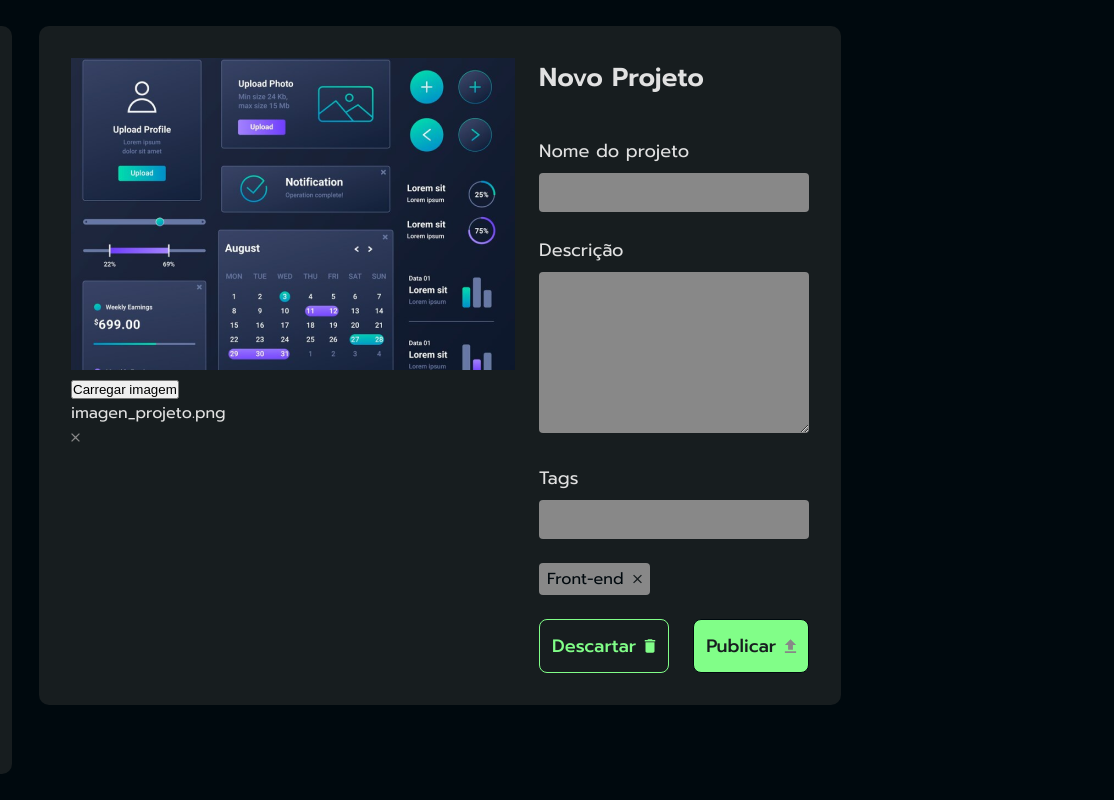
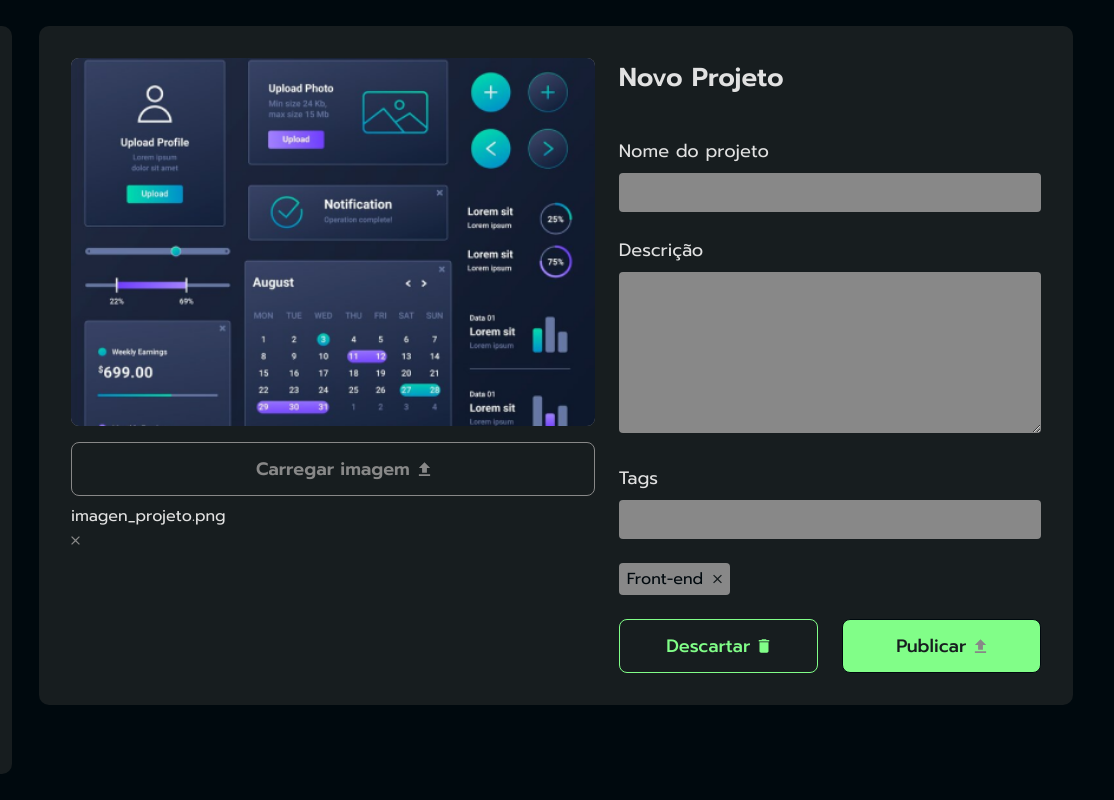
Before and after one commit to Sara1502/3802-javascript-assincrono-projeto-base, a plain HTML site: page index.html in a window 1280 px wide. Shown: the full height of the page, 166-1280 px from the left. Drawn offline with Linux system fonts and the light colour scheme.

Commit message:
Funcionalidade do botâo upload imagem

```diff
--- a/index.html
+++ b/index.html
@@ -54,7 +54,8 @@
             <div class="container-imagem">
                 <img src="./img/imagem1.png" alt="" class="main-imagem">
             </div>
-            <button>Carregar imagem</button>
+            <button id="upload-btn">Carregar imagem</button>
+            <input type="file" id="imagem-upload" accept="image/" style="display: none" />
             <div class="container-imagem-none">
                 <p>imagen_projeto.png</p>
                 <img src="./img/close.svg">
@@ -90,7 +91,7 @@
     </main>
 
 
-    <script src="script.js"></script>
+    <script src="scripts.js"></script>
 </body>
 
 </html>
--- a/scripts.js
+++ b/scripts.js
@@ -0,0 +1,6 @@
+const uploadBtn = document.getElementById("upload-btn");
+const inputUpload = document.getElementById("imagem-upload");
+
+uploadBtn.addEventListener("click", () => {
+    inputUpload.click()
+})
--- a/styles.css
+++ b/styles.css
@@ -180,3 +180,55 @@ textarea {
     transform: translateY(-50%);
     margin-left: 8px;
 }
+
+.container-descricao {
+    width: 422px;
+}
+
+.main-imagem {
+    border-radius: 8px;
+    height: 100%;
+    object-fit: cover;
+}
+
+.container-imagem {
+    height: 368px;
+    pad: 24px 16px;
+    background-color: var(--secondary-color);
+    border-radius: 8px;
+}
+
+.container-upload-imagem button {
+    margin: 16px 0 8px 0;
+    background-color: var(--itens-background);
+    border: 1px solid var(--secondary-color);
+    border-radius: 8px;
+    color: var(--secondary-color);
+    width: 100%;
+    text-align: center;
+    padding: 12px;
+    font-family: var(--font-family);
+    font-weight: 600;
+    font-size: 18px;
+    position: relative;
+}
+
+.container-upload-imagem button::after {
+    content: "";background-image: url("./img/upload.svg");
+    background-size: contain;
+    background-repeat: no-repeat;
+    display: inline-block;
+    width: 15px;
+    height: 15px;
+    position: absolute;
+    top: 50%;
+    transform: translateY(-50%);
+    margin-left: 8px;
+}
+
+.container-imagem-nome {
+    display: flex;
+    gap: 8px;
+    color: var(--secondary-color);
+    font-size: 15px;
+}
```
